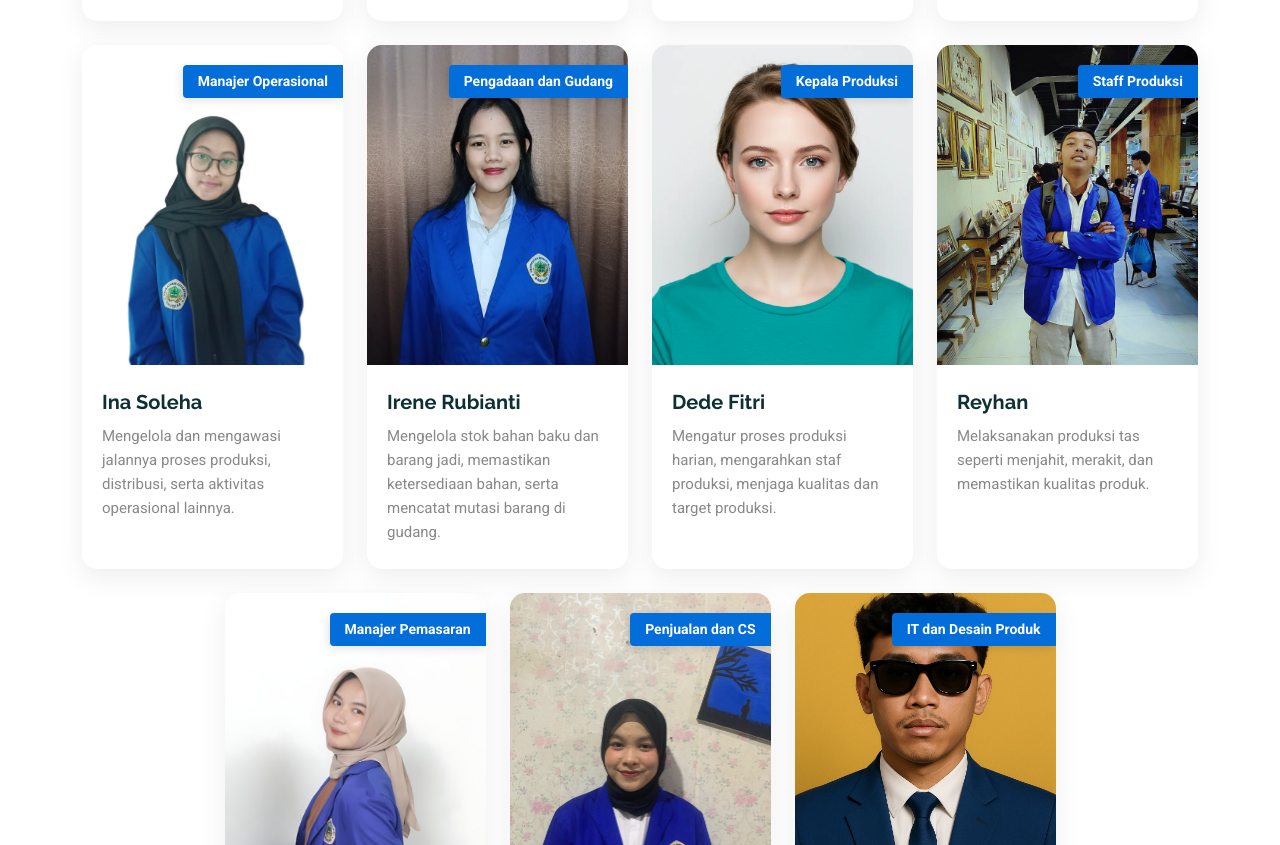
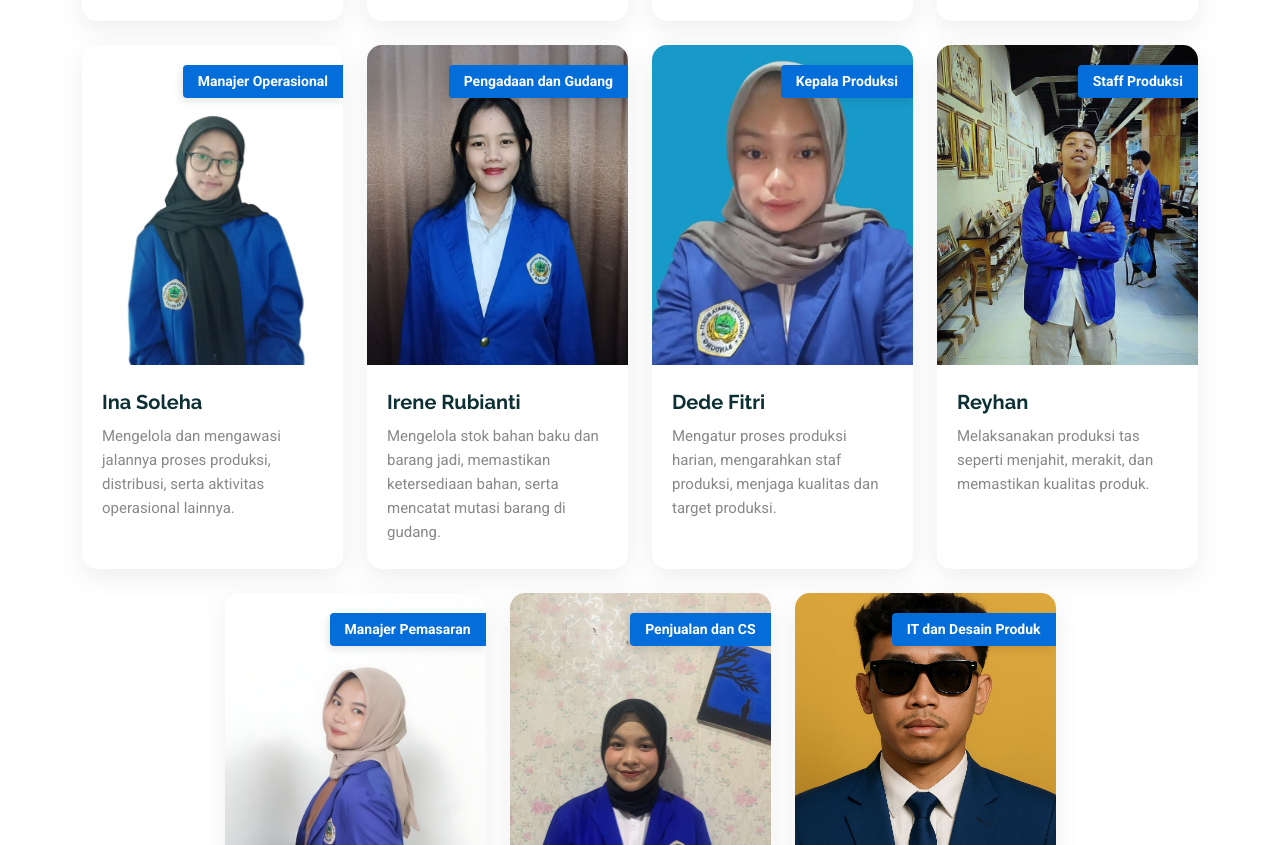
Before and after one commit to GalihPrmn/fadiera, a plain HTML site: page index.html in a window 1280 px wide. Shown: the part 6262-7107 px from the top of the page. Drawn offline with Linux system fonts and the light colour scheme.

Commit message:
Penambahan Gambar Anggota

```diff
--- a/index.html
+++ b/index.html
@@ -603,7 +603,7 @@
                     <div class="col-xl-3 col-lg-4 col-md-6" data-aos="fade-up" data-aos-delay="350">
                         <div class="team-card">
                             <div class="profile-image">
-                                <img src="assets/img/person/person-f-3.webp" class="img-fluid" alt="" loading="lazy">
+                                <img src="assets/img/team/Dede.jpg" class="img-fluid" alt="" loading="lazy">
                                 <div class="role-badge">Kepala Produksi</div>
                                 <div class="social-icons">
                                     <!-- <a href="https://www.instagram.com/amandaamayss/" target="_blank"><i class="bi bi-instagram"></i></a> -->
```
Also changed, not shown: assets/img/person/person-f-3.webp (deleted), assets/img/person/person-f-5.webp (deleted), assets/img/person/person-f-8.webp (deleted), assets/img/person/person-m-12.webp (deleted), assets/img/person/person-m-2.webp (deleted), assets/img/person/person-m-9.webp (deleted), assets/img/team/Dede.jpg (added).
